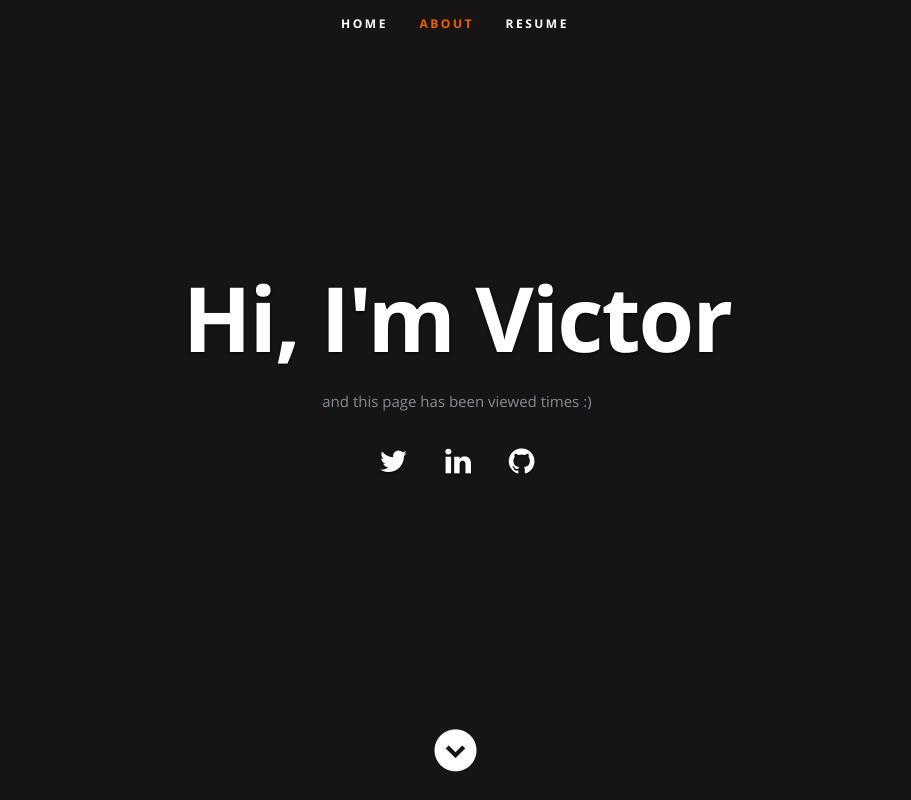
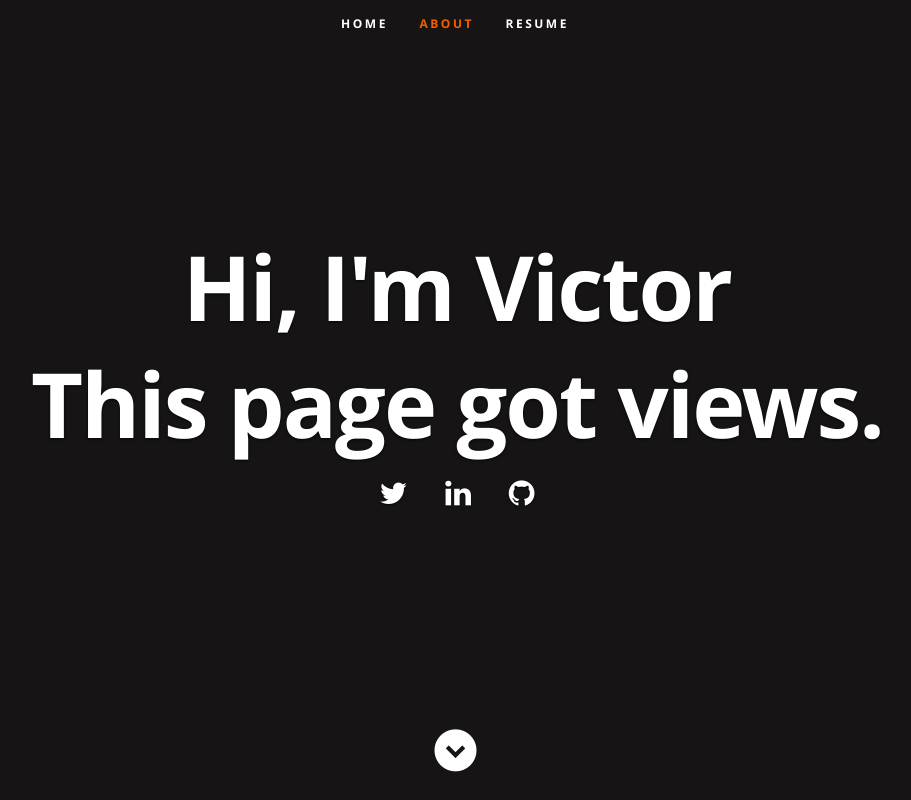
Before and after one commit to vamadi32/my-github-page-resume, a plain HTML site: page index.html in a window 1280 px wide. Shown: the top 800 px of the page, without its empty margins (185-1096 px from the left). Drawn offline with nearby package versions, Linux system fonts and the light colour scheme.

Commit message:
test counter

```diff
--- a/index.html
+++ b/index.html
@@ -59,7 +59,7 @@
          <div class="banner-text">
             <h1 class="responsive-headline">Hi, I'm Victor</h1>
 
-        <p>and this page has been viewed <a id="visits"></a> times :) </p>
+        <h1>This page got <span id="visits"></span> views.</h1>
             <ul class="social">
                <li><a href="https://twitter.com/vi_amadi"><i class="fa fa-twitter"></i></a></li>
                <li><a href="https://www.linkedin.com/in/vic-amadi/"><i class="fa fa-linkedin"></i></a></li>
```
